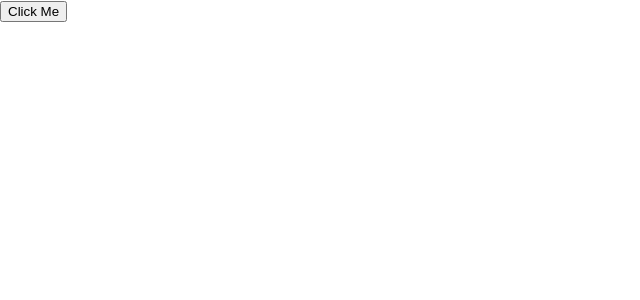
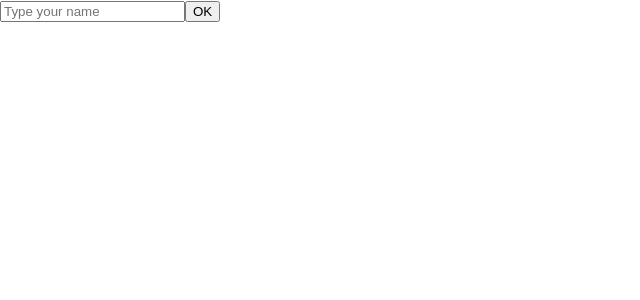
Before and after one commit to gabrielrmodesto/react, a React (Create React App) app in the folder app-react/: page / in a window 1280 px wide. Shown: the top 300 px of the page, without its empty margins (0-640 px from the left). Built offline with nearby package versions, Linux system fonts and the light colour scheme.

Commit message:
Create list and one way for data

```diff
--- /dev/null
+++ b/app-react/src/InputEvents.js
@@ -0,0 +1,41 @@
+import React, { Component } from 'react';
+
+export default class InputEvent extends Component {
+	constructor(props){
+		super(props);
+		this.state = {
+			name: '',
+			data: []
+		};
+	}
+	handleChange = (event) => {
+		this.setState({
+			[event.target.name]: event.target.value
+		});
+	}
+	insertToData = () => {
+		const arr = this.state.data;
+		arr.push(this.state.name);
+		this.setState({
+			name: '',
+			data: arr
+		});
+		console.log(this.state);
+	}
+	render() {
+		const { data } = this.state;
+		return(
+			<div>
+				<input type="text" onChange={this.handleChange} name="name" placeholder="Type your name" />
+				<button type="button" onClick={this.insertToData}>OK</button>
+				<ul>
+					{
+						data.map(item => (
+							<li key={item}>{item}</li>
+						))
+					}
+				</ul>
+			</div>
+		);
+	}
+}
--- a/app-react/src/index.js
+++ b/app-react/src/index.js
@@ -8,9 +8,10 @@ import Props from './Props';
 import State from './State';
 import OtherClock from './OtherClock';
 import Events from './Events';
+import InputEvent from './InputEvents';
 import * as serviceWorker from './serviceWorker';
 
 //ReactDOM.render(<Props attr='p' attr1='VALUE1' attr2='VALUE2' />, document.getElementById('root'));
-ReactDOM.render(<Events />, document.getElementById('root'));
+ReactDOM.render(<InputEvent />, document.getElementById('root'));
 
 serviceWorker.unregister();
```
